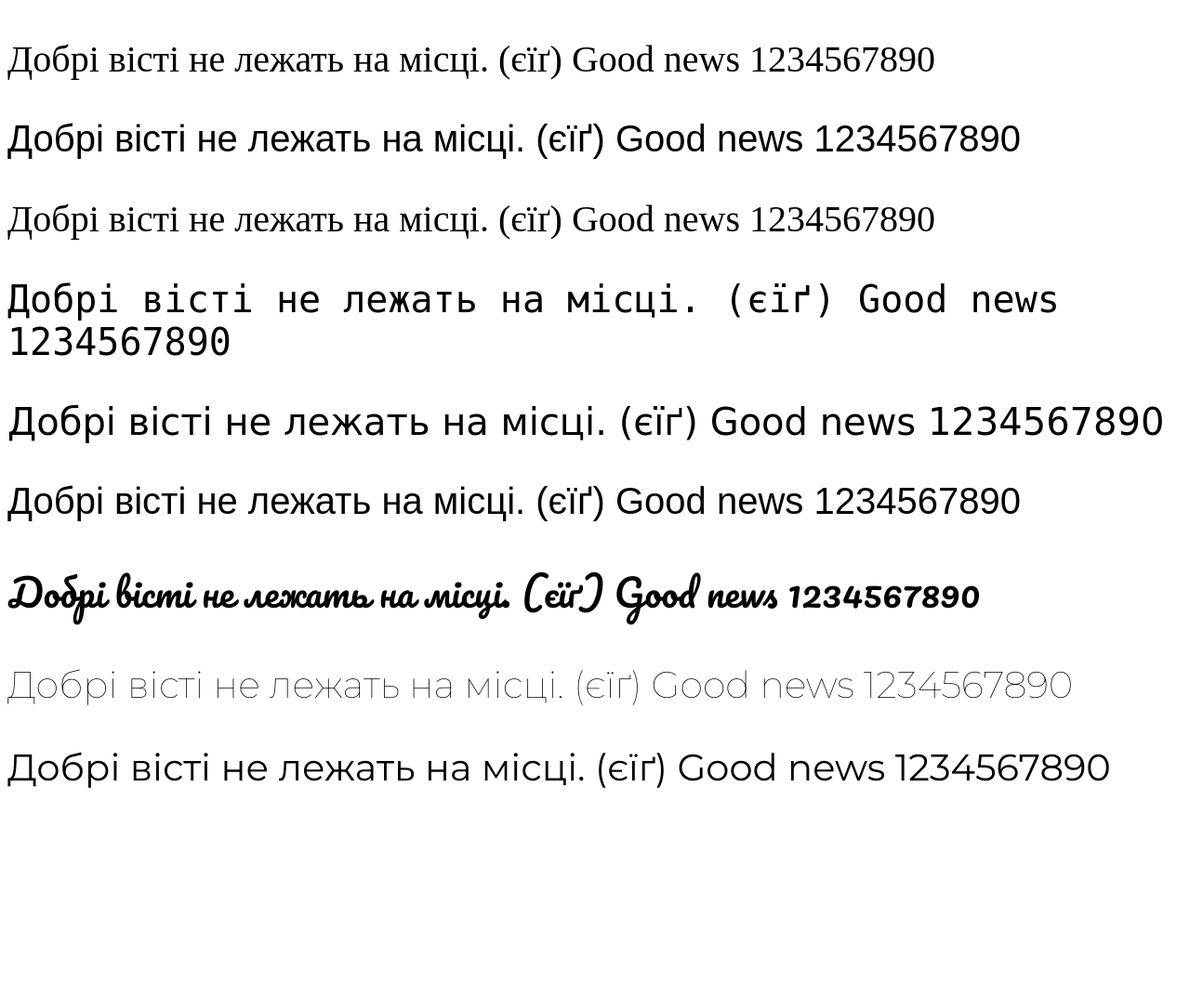
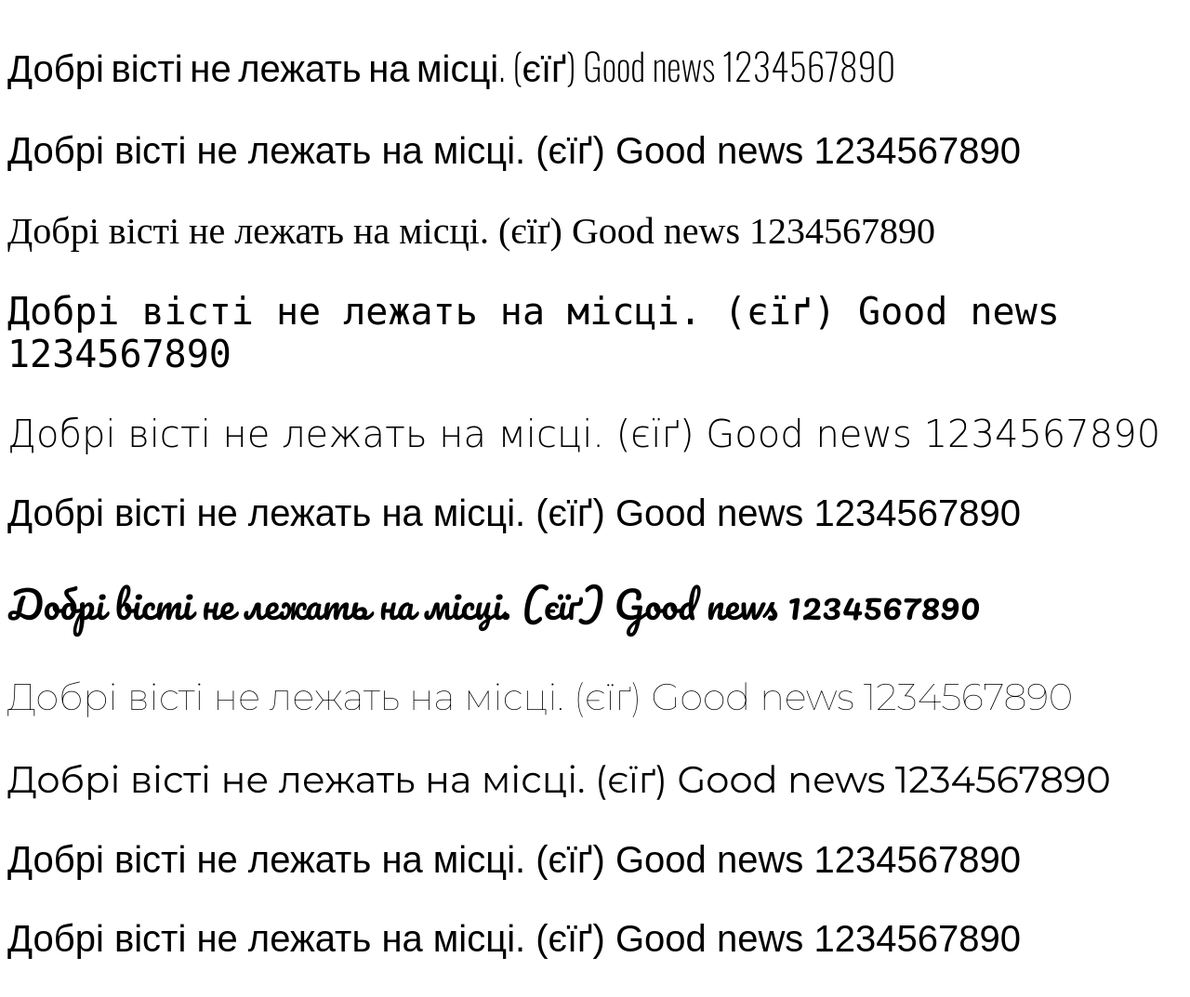
Before and after one commit to s-z-rcpto/study, a PHP site: page /3-font.html in a window 1280 px wide. Shown: the whole page at 93% size. Before the commit the page ends 848 px from the top, so only its background shows below. Run offline with PHP 8.4, Linux system fonts and the light colour scheme; some web fonts are replaced.

Commit message:
Додали коментарі до підключення вебшрифтів, робота з локальними шрифтами

```diff
--- a/css/day15/3-font.css
+++ b/css/day15/3-font.css
@@ -41,3 +41,61 @@
   font-weight: 400;
   font-style: normal;
 }
+
+/* Приклад задання кількох резервних шрифтів */
+/* Першим браузер буде намагатися використити 1-е значення "Lucida Sans"
+  якщо не зможе, то "Lucida Sans Regular" і т.д. по списку
+  */
+/* Останнім потрібно вказувати назву сімейства шрифтів,
+  наприклад sans-serif - шрифти без засічок
+  */
+.some-font {
+  font-family: "Lucida Sans", "Lucida Sans Regular", "Lucida Grande",
+    "Lucida Sans Unicode", Geneva, Verdana, sans-serif;
+}
+
+p {
+  /* Можна використовувати завантажені напряму,
+    без запропонованих Google класів
+    */
+  font-family: "Pacifico", cursive;
+  font-family: "Oswald", sans-serif;
+  font-weight: 200;
+}
+
+/* Для використання потрібно замінити шаблон підстановки
+  <uniquifier> на бажане значення товщини тексту, яку пропонує шрифт,
+  наприклад, для Oswald це від 200 до 700
+  */
+/* .oswald-<uniquifier> { */
+.oswald-200 {
+  font-family: "Oswald", sans-serif;
+  font-optical-sizing: auto;
+  /* Аналогічно з властивістю товщини тексту,
+    замінити шаблон підстановки <weight> на бажане значення
+    */
+  /* font-weight: <weight>; */
+  font-weight: 200;
+  font-style: normal;
+}
+
+@font-face {
+  /* Вказуємо псевдонім шрифта, який будемо використовувати
+    для тексту
+    */
+  font-family: "Bender Font";
+  src: url("../../assets/fonts/Bender.woff2");
+}
+
+.bender {
+  font-family: "Bender Font", sans-serif;
+}
+
+@font-face {
+  font-family: "PoetsenOne";
+  src: url("../../assets/fonts/PoetsenOne-Regular.woff2");
+}
+
+.poetsen-one {
+  font-family: "PoetsenOne", sans-serif;
+}
--- a/css/day15/3-font.html
+++ b/css/day15/3-font.html
@@ -5,10 +5,30 @@
     <meta name="viewport" content="width=device-width, initial-scale=1.0" />
     <title>Шрифти</title>
 
+    <!-- Наступні 2 теги призначені для оптимізації завантаження шрифтів -->
+    <!-- Мають бути в одному екземплярі -->
     <link rel="preconnect" href="https://fonts.googleapis.com" />
     <link rel="preconnect" href="https://fonts.gstatic.com" crossorigin />
     <link
-      href="https://fonts.googleapis.com/css2?family=Montserrat:ital,wght@0,100..900;1,100..900&family=Pacifico&display=swap"
+      href="https://fonts.googleapis.com/css2?family=Montserrat:ital,wght@0,100..900;1,100..900&display=swap"
+      rel="stylesheet"
+    />
+
+    <!-- 1 тег link завантажує одразу 2 шрифта: Oswald і Pacifico -->
+    <link
+      href="https://fonts.googleapis.com/css2?family=Oswald:wght@200..700&family=Pacifico&display=swap"
+      rel="stylesheet"
+    />
+
+    <!-- 1 тег link завантажує лише Pacifico -->
+    <link
+      href="https://fonts.googleapis.com/css2?family=Pacifico&display=swap"
+      rel="stylesheet"
+    />
+
+    <!-- 1 тег link завантажує лише Oswald -->
+    <link
+      href="https://fonts.googleapis.com/css2?family=Oswald:wght@200..700&display=swap"
       rel="stylesheet"
     />
 
@@ -40,5 +60,11 @@
     <p class="montserrat-400">
       Добрі вісті не лежать на місці. (єїґ) Good news 1234567890
     </p>
+    <p class="bender">
+      Добрі вісті не лежать на місці. (єїґ) Good news 1234567890
+    </p>
+    <p class="poetsen-one">
+      Добрі вісті не лежать на місці. (єїґ) Good news 1234567890
+    </p>
   </body>
 </html>
```
